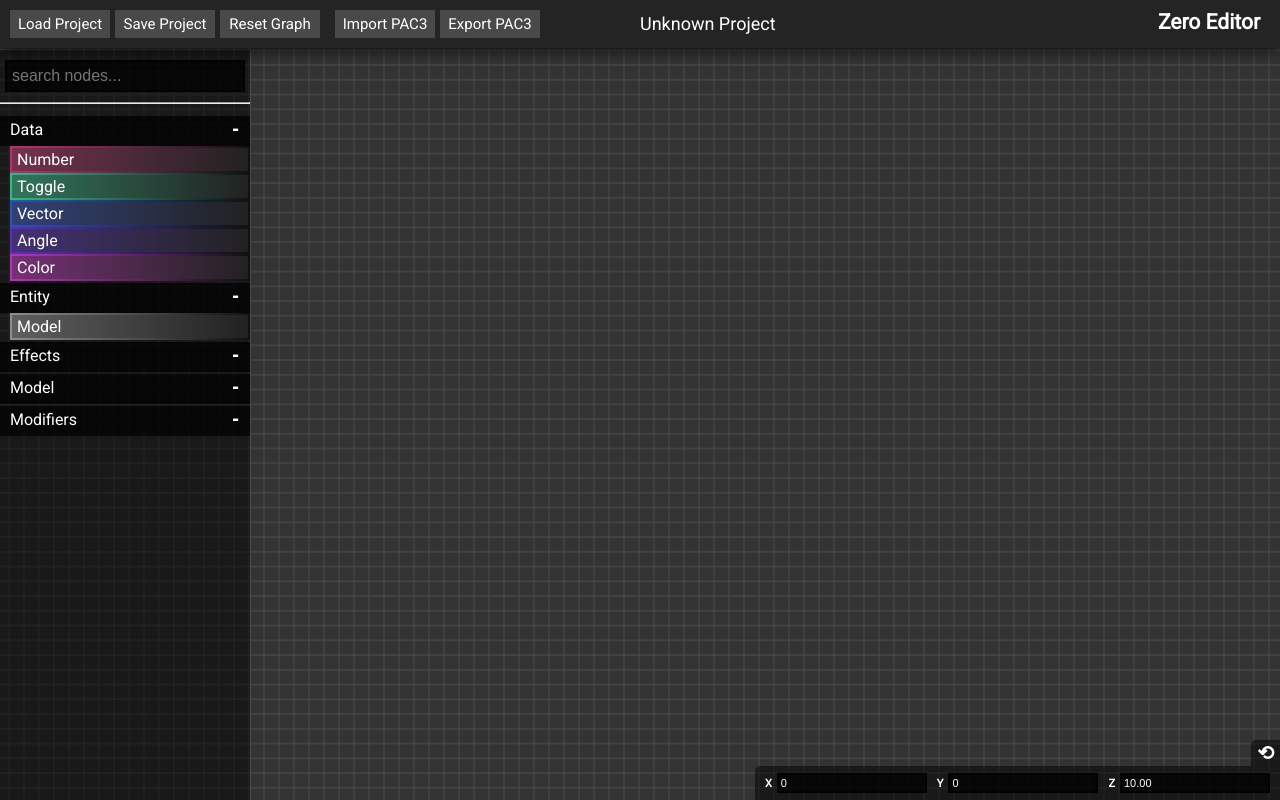
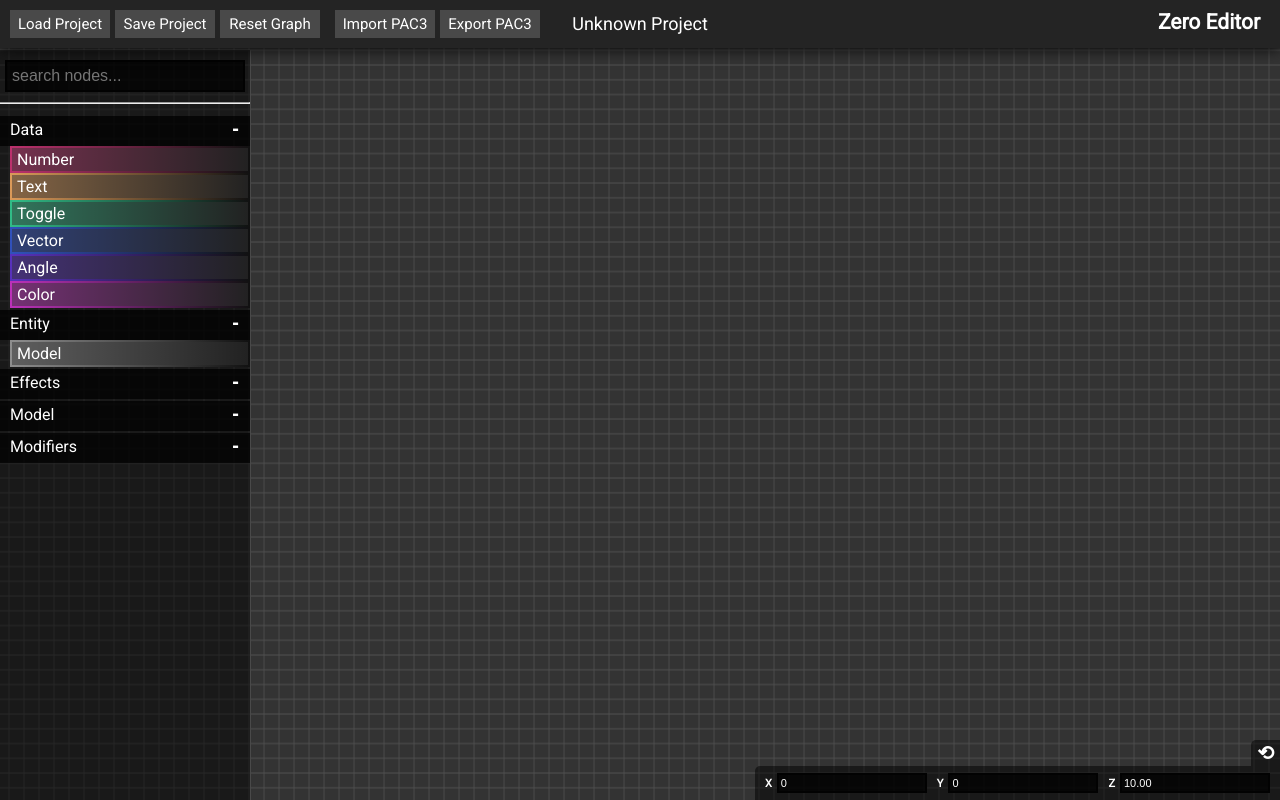
Before and after one commit to Earu/Zero-Editor, a React (Create React App) app: page / in a window 1280 px wide. Built offline with nearby package versions, Linux system fonts and the light colour scheme.

Commit message:
Add text node, fix color node and property, work on model node

```diff
--- a/src/editor/components/Editor.css
+++ b/src/editor/components/Editor.css
@@ -30,10 +30,12 @@
 #editor-menu>span {
 	color: white;
 	font-size: 18px;
+	display: block;
 	position: fixed;
-	width: 100%;
+	width: 100vw;
 	top: 13px;
-	left: 50%;
+	text-align: center;
+	pointer-events: none;
 }
 
 #editor-menu>div {
--- a/src/editor/components/graph/GraphNode.tsx
+++ b/src/editor/components/graph/GraphNode.tsx
@@ -107,7 +107,7 @@ export default class GraphNode extends React.Component<IGraphNodeProperties> {
 				</div>
 			<div className="content">
 				{this.renderProperties()}
-				<hr />
+				{this.props.node.outputs.size > 0 ? <hr /> : <div />}
 				{this.renderOutputs()}
 			</div>
 		</div>);
--- a/src/editor/components/graph/GraphNodeProperties.css
+++ b/src/editor/components/graph/GraphNodeProperties.css
@@ -4,23 +4,6 @@
 	font-size: 12px;
 	vertical-align: middle;
 	user-select: none;
-}
-
-.graph-node-property-checkbox-label {
-	position: relative;
-	top: -2px;
-	left: 2px;
-}
-
-.graph-node-property-text-input {
-	background-color: rgba(0, 0, 0, 0.75);
-	border: solid 2px rgba(0, 0, 0, 0.75);
-	color: white;
-	width: calc(100% - 6px);
-}
-
-.graph-node-property-text-input:focus {
-	border: solid 2px #494949;
 }
 
 .graph-node-property>.user-selection {
--- a/src/gmod/GmodNodeFactory.tsx
+++ b/src/gmod/GmodNodeFactory.tsx
@@ -1,4 +1,5 @@
 import React from "react";
+import Graph from "../editor/components/graph/Graph";
 import Node from "../editor/nodes/Node";
 import NodeFactory from "../editor/nodes/NodeFactory";
 import NodeProperty from "../editor/nodes/NodeProperty";
@@ -7,6 +8,8 @@ import ColorNode from "./nodes/ColorNode";
 import NumberNode from "./nodes/NumberNode";
 import ToggleNode from "./nodes/ToggleNode";
 import VectorNode from "./nodes/VectorNode";
+import ModelNode from "./nodes/ModelNode";
+import TextNode from "./nodes/TextNode";
 import Angle from "./types/Angle";
 import Color from "./types/Color";
 import Vector from "./types/Vector";
@@ -15,7 +18,7 @@ import GraphNodeVectorProperty from "./graph/GraphNodeVectorProperty";
 import GraphNodeColorProperty from "./graph/GraphNodeColorProperty";
 import GraphNodeNumberProperty from "./graph/GraphNodeNumberProperty";
 import GraphNodeToggleProperty from "./graph/GraphNodeToggleProperty";
-import Graph from "../editor/components/graph/Graph";
+import GraphNodeTextProperty from "./graph/GraphNodeTextProperty";
 
 export default class GmodNodeFactory extends NodeFactory {
 	public createNode<T extends Node>(name: string): T | null {
@@ -25,6 +28,9 @@ export default class GmodNodeFactory extends NodeFactory {
 		switch (name) {
 			case "Number":
 				node = new NumberNode(this.editor, 0);
+				break;
+			case "Text":
+				node = new TextNode(this.editor, "");
 				break;
 			case "Toggle":
 				node = new ToggleNode(this.editor, false);
@@ -37,6 +43,9 @@ export default class GmodNodeFactory extends NodeFactory {
 				break;
 			case "Color":
 				node = new ColorNode(this.editor, new Color(255, 255, 255, 255));
+				break;
+			case "Model":
+				node = new ModelNode(this.editor);
 				break;
 			default:
 				node = null;
@@ -63,6 +72,9 @@ export default class GmodNodeFactory extends NodeFactory {
 			case "Color":
 				return <GraphNodeColorProperty id={htmlId} key={htmlId} node={node}
 					name={property.name} property={property} graph={graph} />;
+			case "Text":
+				return <GraphNodeTextProperty id={htmlId} key={htmlId} node={node}
+					name={property.name} property={property} graph={graph} />;
 			default:
 				return <div/>;
 		}
@@ -72,6 +84,8 @@ export default class GmodNodeFactory extends NodeFactory {
 		switch (nodeName) {
 			case "Number":
 				return "#bc316d"; // red
+			case "Text":
+				return "#db9a59"; // orange
 			case "Toggle":
 				return "#31bc87"; // green
 			case "Vector":
--- a/src/gmod/ZeroEditor.tsx
+++ b/src/gmod/ZeroEditor.tsx
@@ -2,6 +2,7 @@ import React from "react";
 import Editor, { NodeSchemeEvent } from "../editor/components/Editor";
 import { FileExplorerEvent } from "./GmodInterface";
 import GmodNodeFactory from "./GmodNodeFactory";
+import "./graph/GraphNodeProperty.css";
 
 class BaseZeroEditor extends Editor<GmodNodeFactory> {
 	private currentExplorerCallbackId: number;
@@ -53,7 +54,7 @@ export default class ZeroEditor extends React.Component {
 				] },
 			]}
 			nodeCategories={[
-				{ name: "Data", nodeNames: [ "Number", "Toggle", "Vector", "Angle", "Color" ] },
+				{ name: "Data", nodeNames: [ "Number", "Text", "Toggle", "Vector", "Angle", "Color" ] },
 				{ name: "Entity", nodeNames: [ "Model" ] },
 				{ name: "Effects", nodeNames: [] },
 				{ name: "Model", nodeNames: [] },
--- a/src/gmod/graph/GraphNodeColorProperty.tsx
+++ b/src/gmod/graph/GraphNodeColorProperty.tsx
@@ -7,6 +7,7 @@ export default class GraphNodeColorProperty extends BaseGraphNodeProperty<Color>
 	private inputGreen: React.RefObject<HTMLInputElement>;
 	private inputBlue: React.RefObject<HTMLInputElement>;
 	private inputAlpha: React.RefObject<HTMLInputElement>;
+	private colorPreview: React.RefObject<HTMLDivElement>;
 
 	constructor(props: any) {
 		super(props);
@@ -14,6 +15,7 @@ export default class GraphNodeColorProperty extends BaseGraphNodeProperty<Color>
 		this.inputGreen = React.createRef();
 		this.inputBlue = React.createRef();
 		this.inputAlpha = React.createRef();
+		this.colorPreview = React.createRef();
 	}
 
 	protected update(): void {
@@ -40,6 +42,10 @@ export default class GraphNodeColorProperty extends BaseGraphNodeProperty<Color>
 			this.inputAlpha.current.disabled = isLinked;
 		}
 
+		if (this.colorPreview.current) {
+			this.colorPreview.current.style.borderBottom = `1px solid rgba(${value.red},${value.green},${value.blue},${value.alpha/255})`;
+		}
+
 		this.updateNodeOutput();
 	}
 
@@ -59,6 +65,10 @@ export default class GraphNodeColorProperty extends BaseGraphNodeProperty<Color>
 			isNaN(alpha) ? oldColor.alpha : alpha
 		);
 
+		if (this.colorPreview.current) {
+			this.colorPreview.current.style.borderBottom = `1px solid rgba(${red},${green},${blue},${alpha/255})`;
+		}
+
 		this.props.node.updateOutputs();
 	}
 
@@ -66,15 +76,17 @@ export default class GraphNodeColorProperty extends BaseGraphNodeProperty<Color>
 		return (<div className="graph-node-property" onMouseUp={this.onMouseUp.bind(this)} >
 			<div className="user-selection" ref={this._userSelectionRef} onMouseDown={this.onMouseDown.bind(this)} />
 			<div>{this.props.name}</div>
-			<label htmlFor={`${this.props.id}_red`}>Red</label>
-			<input className="graph-node-property-text-input" id={`${this.props.id}_red`} type="text" min={0} max={255}
-				placeholder={this.props.name} defaultValue={this.props.property.getValue().red} onChange={this.updateNodeOutput.bind(this)} />
-			<label htmlFor={`${this.props.id}_green`}>Green</label>
-			<input className="graph-node-property-text-input" id={`${this.props.id}_green`} type="text" min={0} max={255}
-				placeholder={this.props.name} defaultValue={this.props.property.getValue().green} onChange={this.updateNodeOutput.bind(this)} />
-			<label htmlFor={`${this.props.id}_blue`}>Blue</label>
-			<input className="graph-node-property-text-input" id={`${this.props.id}_blue`} type="text" min={0} max={255}
-				placeholder={this.props.name} defaultValue={this.props.property.getValue().blue} onChange={this.updateNodeOutput.bind(this)} />
+			<div style={{ display: "inline-block", borderBottom: "1px solid white" }} ref={this.colorPreview}>
+				<input className="graph-node-property-color-input" type="text" min={0} max={255} placeholder={this.props.name}
+					defaultValue={this.props.property.getValue().red} onChange={this.updateNodeOutput.bind(this)} ref={this.inputRed} />
+				<input className="graph-node-property-color-input" type="text" min={0} max={255} placeholder={this.props.name}
+					defaultValue={this.props.property.getValue().green} onChange={this.updateNodeOutput.bind(this)} ref={this.inputGreen} />
+				<input className="graph-node-property-color-input" type="text" min={0} max={255} placeholder={this.props.name}
+					defaultValue={this.props.property.getValue().blue} onChange={this.updateNodeOutput.bind(this)} ref={this.inputBlue} />
+				<input className="graph-node-property-color-input" type="text" min={0} max={255} placeholder={this.props.name}
+					defaultValue={this.props.property.getValue().blue} onChange={this.updateNodeOutput.bind(this)} ref={this.inputAlpha} />
+				<div className="graph-node-property-color-preview" />
+			</div>
 		</div>);
 	}
 }
--- /dev/null
+++ b/src/gmod/graph/GraphNodeProperty.css
@@ -0,0 +1,33 @@
+.graph-node-property-checkbox-label {
+	position: relative;
+	top: -2px;
+	left: 2px;
+}
+
+.graph-node-property-text-input {
+	background-color: rgba(0, 0, 0, 0.75);
+	border: solid 2px rgba(0, 0, 0, 0.75);
+	color: white;
+	width: calc(100% - 6px);
+}
+
+.graph-node-property-text-input:focus {
+	border: solid 2px #494949;
+}
+
+.graph-node-property-color-input {
+	background-color: rgba(0, 0, 0, 0.75);
+	border: solid 2px rgba(0, 0, 0, 0.75);
+	color: white;
+	width: 23px;
+}
+
+.graph-node-property-color-input-label {
+	display: inline-block;
+	text-align: center;
+	width: 28px;
+}
+
+.graph-node-property-color-input:focus {
+	border: solid 2px #494949;
+}
--- /dev/null
+++ b/src/gmod/graph/GraphNodeTextProperty.tsx
@@ -0,0 +1,37 @@
+import React from "react";
+import BaseGraphNodeProperty from "../../editor/components/graph/GraphNodeProperties";
+
+export default class GraphNodeTextProperty extends BaseGraphNodeProperty<string> {
+	private inputNumber: React.RefObject<HTMLInputElement>;
+
+	constructor(props: any) {
+		super(props);
+		this.inputNumber = React.createRef();
+	}
+
+	protected update(): void {
+		if (this.inputNumber.current) {
+			this.inputNumber.current.value = this.props.property.getValue().toString();
+			this.inputNumber.current.disabled = this.props.property.linkedOutput !== null;
+		}
+
+		this.updateNodeOutput();
+	}
+
+	private updateNodeOutput(): void {
+		if (this.inputNumber.current) {
+			this.props.property.staticValue = this.inputNumber.current?.value;
+		}
+
+		this.props.node.updateOutputs();
+	}
+
+	public render(): JSX.Element {
+		return (<div className="graph-node-property" onMouseUp={this.onMouseUp.bind(this)} >
+			<div className="user-selection" ref={this._userSelectionRef} onMouseDown={this.onMouseDown.bind(this)} />
+			<label htmlFor={this.props.id}>{this.props.name}</label>
+			<input className="graph-node-property-text-input" id={this.props.id} type="text" placeholder={this.props.name}
+				defaultValue={this.props.property.getValue()} onChange={this.updateNodeOutput.bind(this)} ref={this.inputNumber} />
+		</div>);
+	}
+}
--- /dev/null
+++ b/src/gmod/nodes/ModelNode.ts
@@ -0,0 +1,14 @@
+import Editor from "../../editor/components/Editor";
+import Node from "../../editor/nodes/Node";
+import NodeProperty from "../../editor/nodes/NodeProperty";
+import GmodNodeFactory from "../GmodNodeFactory";
+import Color from "../types/Color";
+
+export default class ModelNode extends Node {
+	constructor(editor: Editor<GmodNodeFactory>) {
+		super (editor, "Model");
+		this.properties.set("path", new NodeProperty<string>(this, "path", "Text", ""));
+		this.properties.set("texture", new NodeProperty<string>(this, "texture", "Text", ""));
+		this.properties.set("color", new NodeProperty<Color>(this, "color", "Color", new Color(255, 255, 255)));
+	}
+}
--- /dev/null
+++ b/src/gmod/nodes/TextNode.ts
@@ -0,0 +1,15 @@
+import Editor from "../../editor/components/Editor";
+import NodeProperty from "../../editor/nodes/NodeProperty";
+import SingleOutputNode from "../../editor/nodes/SingleOutputNodes";
+import GmodNodeFactory from "../GmodNodeFactory";
+
+export default class TextNode extends SingleOutputNode<string> {
+	constructor(editor: Editor<GmodNodeFactory>, value: string) {
+		super (editor, "Text", value);
+		this.properties.set("value", new NodeProperty<string>(this, "value", "Text", value));
+	}
+
+	public updateOutputs(): void {
+		this.output.value = this.properties.get("value")?.getValue();
+	}
+}
```
Also changed, not shown: src/editor/nodes/EntityNode.ts (deleted, +0 -38 lines).
